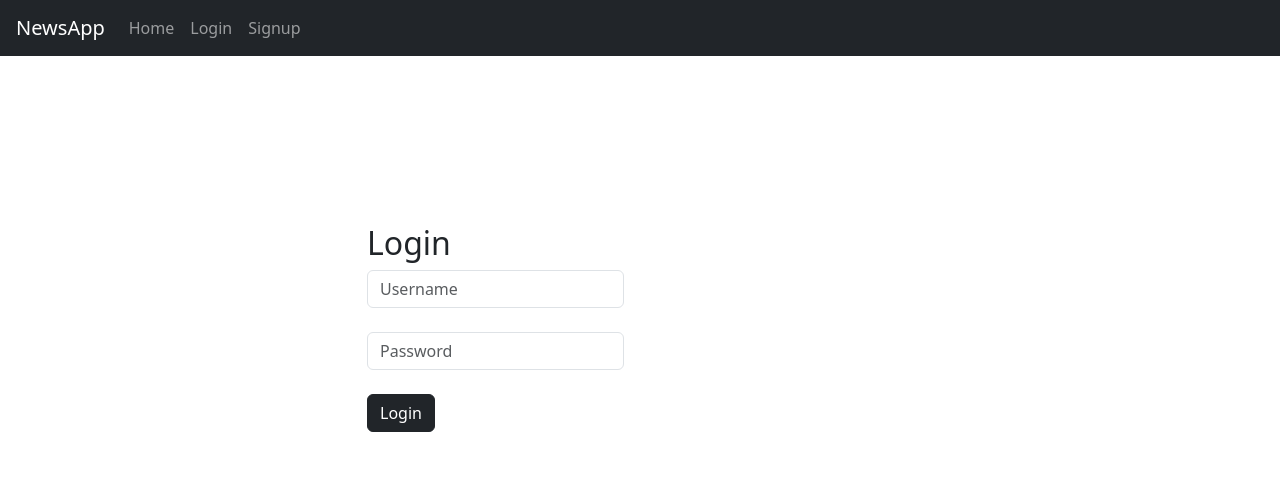
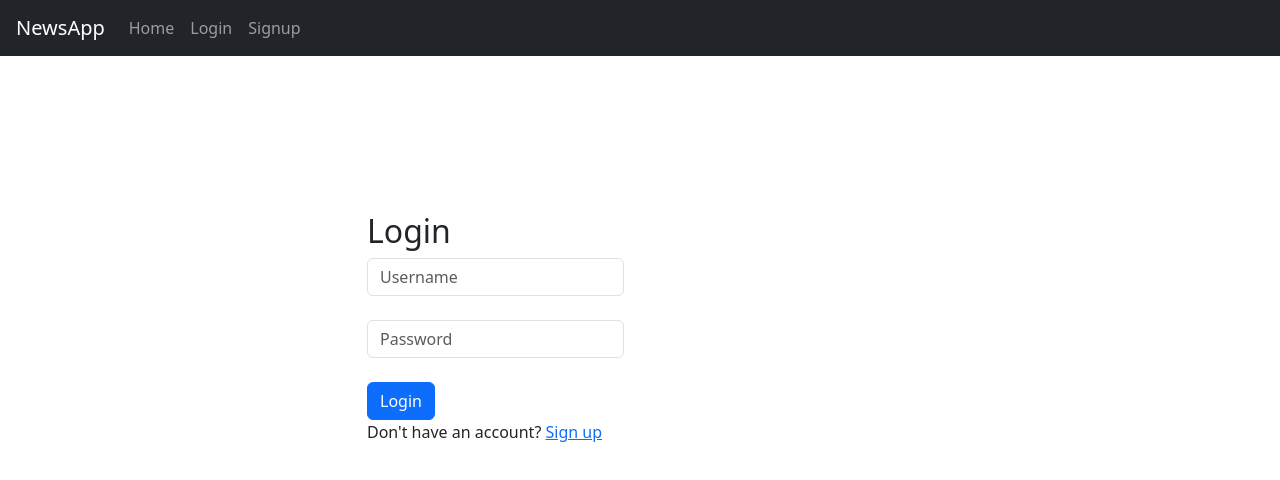
Before and after one commit to SaisatwikBiku/news-app, a React (Vite) app: page /login in a window 1280 px wide. Shown: the top 480 px of the page. Built offline with nearby package versions, Linux system fonts and the light colour scheme.

Commit message:
updated login and signup pages UI

```diff
--- a/src/Components/Login.jsx
+++ b/src/Components/Login.jsx
@@ -43,7 +43,8 @@ export default function Login() {
                 <br />
                 <input type="password" className="form-control" placeholder="Password" value={password} onChange={e => setPassword(e.target.value)} required />
       <br />
-      <button className="btn btn-dark" type="submit">Login</button>
+      <button className="btn btn-primary" type="submit">Login</button>
+      <p>Don't have an account? <a href="/signup">Sign up</a></p>
       <p>{message}</p>
     </form>
             </div>
--- a/src/Components/Signup.jsx
+++ b/src/Components/Signup.jsx
@@ -44,7 +44,8 @@ export default function Signup() {
                 <br />
                 <input type="password" className="form-control" placeholder="Password" value={password} onChange={e => setPassword(e.target.value)} required />
                 <br />
-                <button className="btn btn-dark" type="submit">Sign Up</button>
+                <button className="btn btn-primary" type="submit">Sign Up</button>
+                <p>Already have an account? <a href="/login">Login</a></p>
                 <p>{message}</p>
     </form>
             </div>
```
